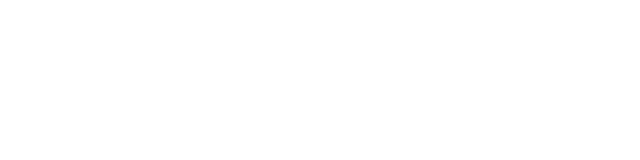
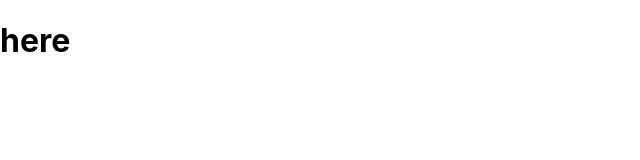
Before and after one commit to chiragpoddar12/little-lemon-capstone, a React (Create React App) app: page / in a window 1280 px wide. Shown: the top 160 px of the page, without its empty margins (0-640 px from the left). Built offline with nearby package versions, Linux system fonts and the light colour scheme.

Commit message:
sematntic tags with return

```diff
--- a/src/components/Footer.js
+++ b/src/components/Footer.js
@@ -1,6 +1,8 @@
 function Footer() {
-    <footer>
-    </footer>
+    return(
+        <footer>
+        </footer>
+    );
 }
 
 export default Footer;
--- a/src/components/Header.js
+++ b/src/components/Header.js
@@ -1,6 +1,9 @@
 function Header() {
-    <header>
-    </header>
+    return(
+        <header>
+            <h1>here</h1>
+        </header>
+    );
 }
 
 export default Header;
--- a/src/components/Main.js
+++ b/src/components/Main.js
@@ -1,6 +1,8 @@
 function Main() {
-    <main>
-    </main>
+    return(
+        <main>
+        </main>
+    );
 }
 
 export default Main;
--- a/src/components/Nav.js
+++ b/src/components/Nav.js
@@ -1,6 +1,8 @@
 function Nav() {
-    <nav>
-    </nav>
+    return(
+        <nav>
+        </nav>
+    );
 }
 
 export default Nav;
```
Also changed, not shown: src/App.js (line endings or trailing spaces).
